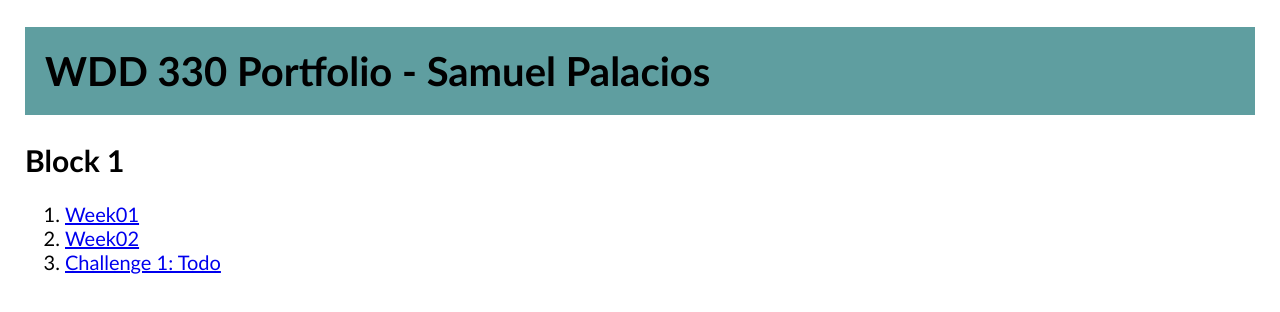
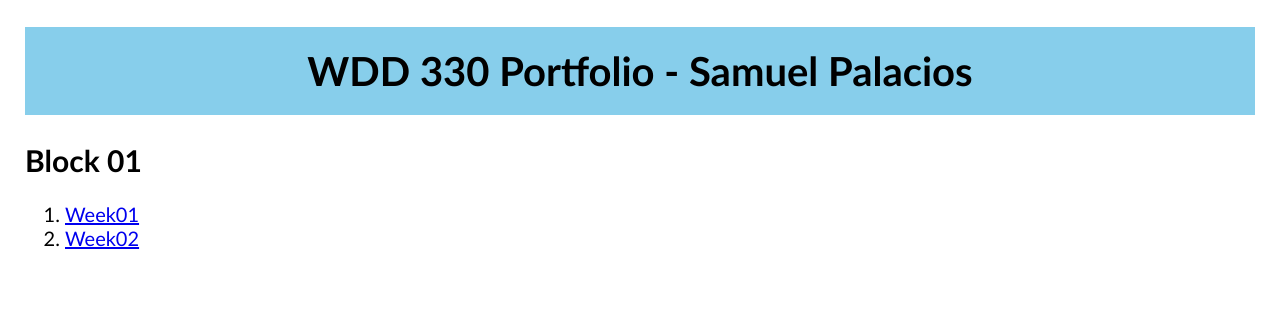
Before and after one commit to spalaciosgt/samuel-palacios-wdd330, a plain HTML site: page index.html in a window 1280 px wide. Drawn offline with Linux system fonts and the light colour scheme.

Commit message:
Second one

```diff
--- a/index.html
+++ b/index.html
@@ -8,12 +8,9 @@
   </head>
   <body>
     <h1>WDD 330 Portfolio - Samuel Palacios</h1>
-    <h2>Block 1</h2>
-    <ol>
-      <li><a href="week1/">Week01</a></li>
-      <li><a href="week2/">Week02</a></li>
-      <li><a href="challenge1/index.html">Challenge 1: Todo</a></li>
+    <h2>Block 01</h2>
+    <ol id="ol_bl01">
     </ol>
-    </ul>
+    <script src="js/main.js"></script>
   </body>
 </html>
--- a/js/main.js
+++ b/js/main.js
@@ -0,0 +1,28 @@
+const block01 = [
+    {
+        label: "Week01",
+        url: "week01/"
+    },
+    {
+        label: "Week02",
+        url: "week02/"
+    }
+]
+
+ol_bl01 = document.querySelector("#ol_bl01")
+
+// Reference: https://dev.to/duxtech/6-maneras-de-iterar-un-array-3fbm
+
+function print_block(block) {
+    for (item of block){
+        let li = document.createElement("li");
+        let a = document.createElement("a");
+        a.setAttribute("target", "_blank");
+        a.setAttribute("href", item["url"]);
+        a.textContent = item["label"]
+        li.appendChild(a);
+        ol_bl01.appendChild(li);
+    }
+}
+
+print_block(block01)
--- a/styles.css
+++ b/styles.css
@@ -5,6 +5,7 @@ body {
   }
 
   h1 {
-    background-color: cadetblue;
+    background-color: skyblue;
     padding: 0.5em;
+    text-align: center;
   }
```
Also changed, not shown: week01/index.html (+4 -14 lines), 2 other files.
